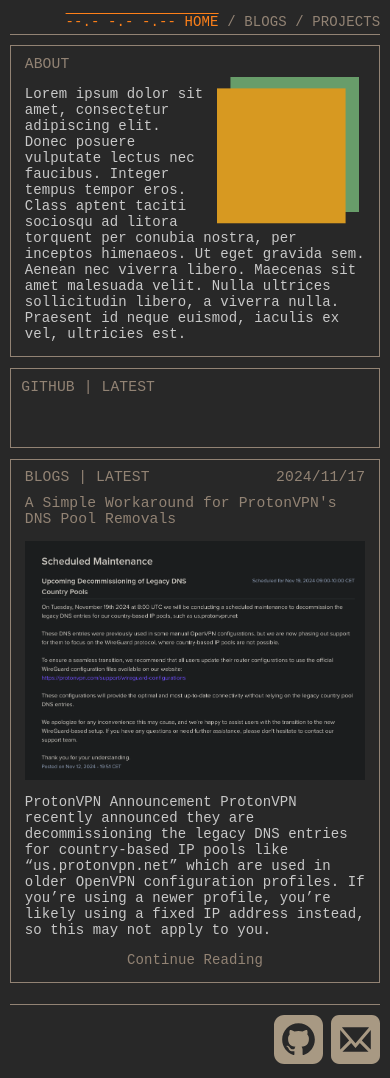
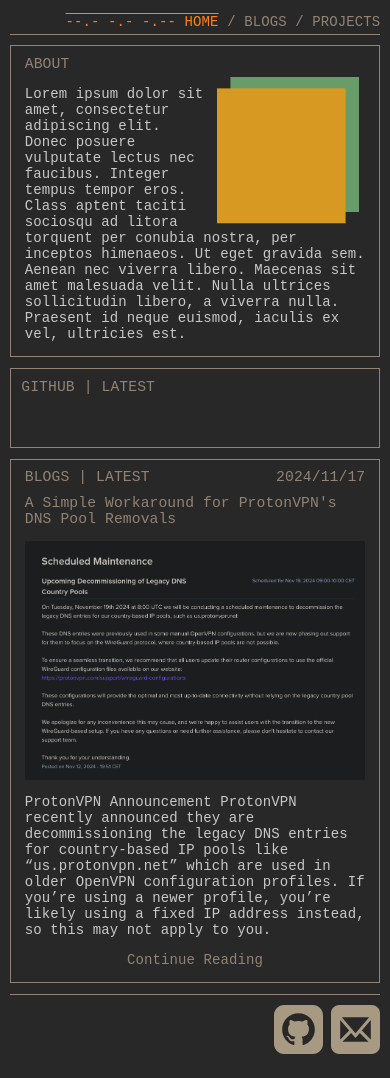
Before and after one commit to q0r3y/q0r3y.github.io, a Jekyll site: the page built from index.md, in a window 390 px wide. Built offline with Jekyll 4.4.1, drawn with Linux system fonts in a browser that asks for light colours.

Commit message:
Fixed gap at bottom of pages

```diff
--- a/assets/styles/main.css
+++ b/assets/styles/main.css
@@ -51,7 +51,7 @@
   padding: 0 2em 0 2em; margin-top: 0.75em; margin-bottom: 0.75em;}
 
   @media only screen and (max-width:725px) {
-      main {margin-top: 0.75em; grid-template-rows: repeat(4, auto); grid-template-columns: repeat(4, auto);
+      main {margin-top: 0.75em; grid-template-columns: repeat(4, auto);
       grid-gap: 0.75em; margin-bottom: 0.75em;}
       #background {display: none;}
       .posts {padding: 0 1em 0 1em;}
```
Also changed, not shown: 2 other files.
